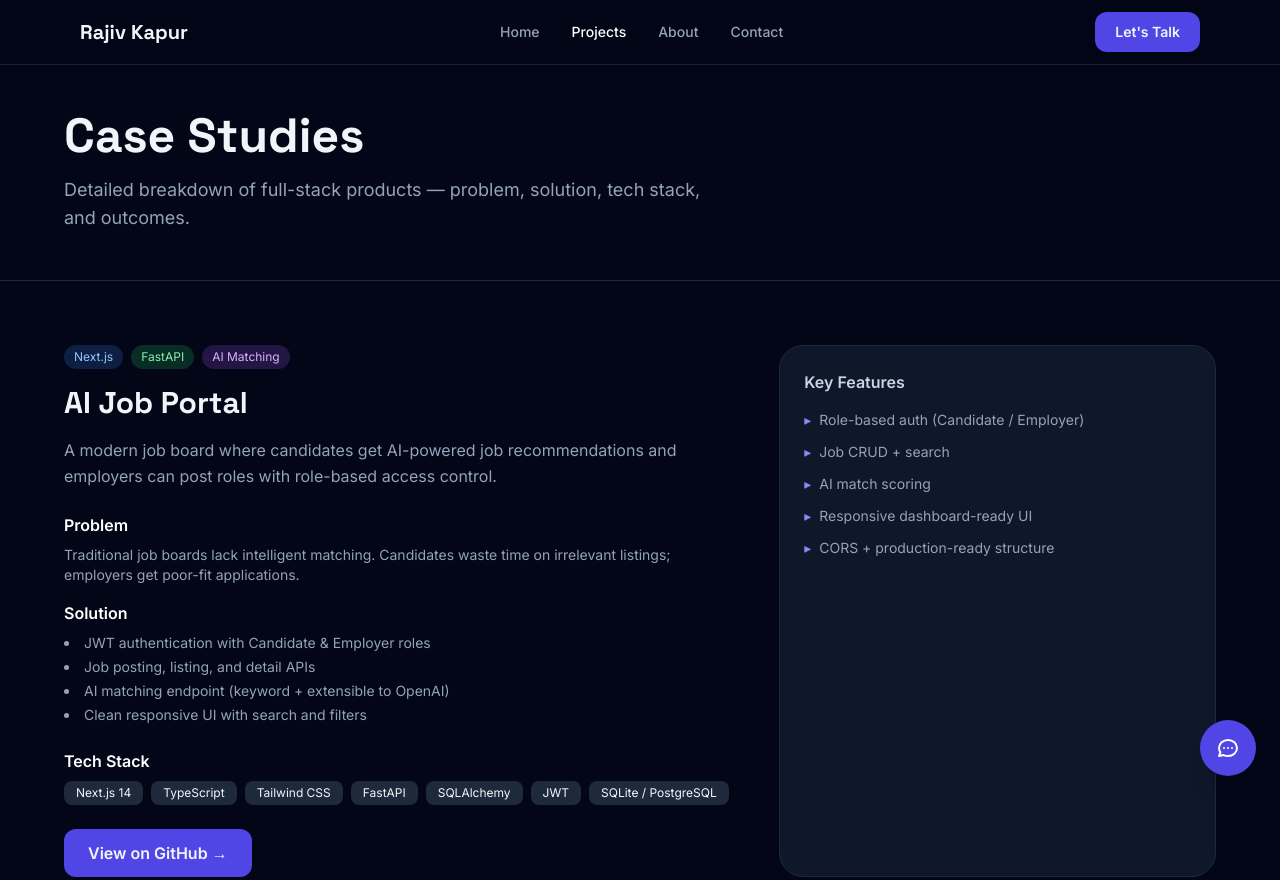
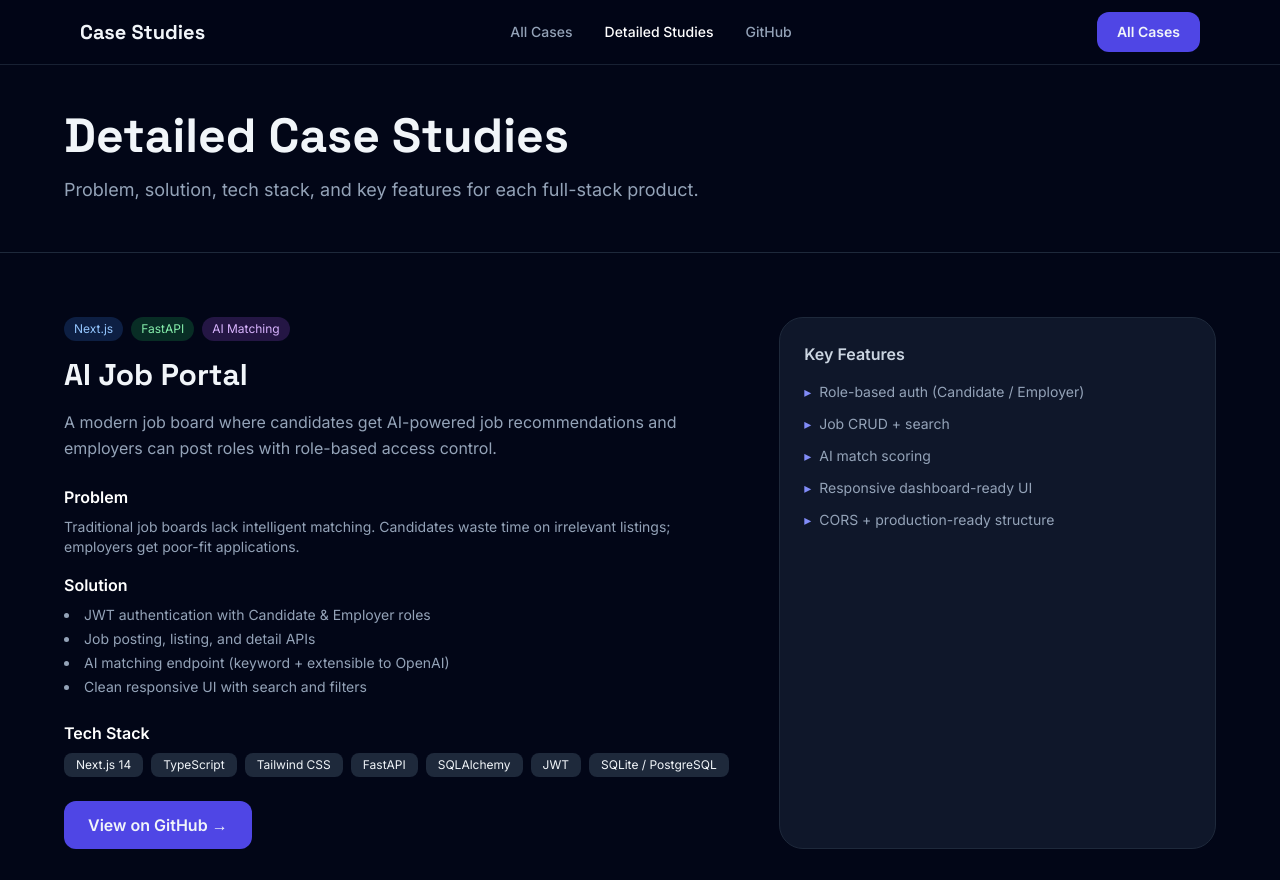
Before and after one commit to Rk-io-A/casestudies, a plain HTML site: page projects.html in a window 1280 px wide. Shown: the top 880 px of the page. Drawn offline with nearby package versions, Linux system fonts and the light colour scheme.

Commit message:
Update projects page: case-studies only nav, remove portfolio links

```diff
--- a/projects.html
+++ b/projects.html
@@ -3,7 +3,7 @@
 <head>
   <meta charset="UTF-8" />
   <meta name="viewport" content="width=device-width, initial-scale=1.0" />
-  <title>Projects & Case Studies | Rajiv Kapur</title>
+  <title>Detailed Case Studies | Rajiv Kapur</title>
   <script src="https://cdn.tailwindcss.com"></script>
   <link href="https://fonts.googleapis.com/css2?family=Inter:wght@300;400;500;600;700;800&family=Space+Grotesk:wght@500;600;700&display=swap" rel="stylesheet">
   <script>tailwind.config={theme:{extend:{fontFamily:{sans:['Inter','sans-serif'],display:['Space Grotesk','sans-serif']}}}}</script>
@@ -13,25 +13,23 @@
 
 <nav class="fixed top-0 left-0 right-0 z-50 bg-slate-950/80 backdrop-blur-xl border-b border-slate-800/80">
   <div class="max-w-6xl mx-auto px-4 h-16 flex items-center justify-between">
-    <a href="index.html" class="font-display font-bold text-xl">Rajiv Kapur</a>
+    <a href="index.html" class="font-display font-bold text-xl">Case Studies</a>
     <div class="hidden md:flex items-center gap-8 text-sm font-medium text-slate-400">
-      <a href="index.html" class="hover:text-white transition">Home</a>
-      <a href="projects.html" class="text-white">Projects</a>
-      <a href="about.html" class="hover:text-white transition">About</a>
-      <a href="contact.html" class="hover:text-white transition">Contact</a>
+      <a href="index.html" class="hover:text-white transition">All Cases</a>
+      <a href="projects.html" class="text-white">Detailed Studies</a>
+      <a href="https://github.com/Rk-io-A" target="_blank" class="hover:text-white transition">GitHub</a>
     </div>
-    <a href="contact.html" class="px-5 py-2.5 bg-indigo-600 hover:bg-indigo-500 rounded-xl text-sm font-semibold transition">Let's Talk</a>
+    <a href="index.html" class="px-5 py-2.5 bg-indigo-600 hover:bg-indigo-500 rounded-xl text-sm font-semibold transition">All Cases</a>
   </div>
 </nav>
 
 <section class="pt-28 pb-12 px-4">
   <div class="max-w-6xl mx-auto">
-    <h1 class="font-display text-4xl md:text-5xl font-bold mb-4">Case Studies</h1>
-    <p class="text-slate-400 text-lg max-w-2xl">Detailed breakdown of full-stack products — problem, solution, tech stack, and outcomes.</p>
+    <h1 class="font-display text-4xl md:text-5xl font-bold mb-4">Detailed Case Studies</h1>
+    <p class="text-slate-400 text-lg max-w-2xl">Problem, solution, tech stack, and key features for each full-stack product.</p>
   </div>
 </section>
 
-<!-- Case Study 1 -->
 <section id="job-portal" class="py-16 px-4 border-t border-slate-800">
   <div class="max-w-6xl mx-auto">
     <div class="grid lg:grid-cols-5 gap-10">
@@ -43,10 +41,8 @@
         </div>
         <h2 class="font-display text-3xl font-bold mb-4">AI Job Portal</h2>
         <p class="text-slate-400 mb-6 leading-relaxed">A modern job board where candidates get AI-powered job recommendations and employers can post roles with role-based access control.</p>
-
         <h3 class="font-semibold text-white mb-2">Problem</h3>
         <p class="text-slate-400 text-sm mb-4">Traditional job boards lack intelligent matching. Candidates waste time on irrelevant listings; employers get poor-fit applications.</p>
-
         <h3 class="font-semibold text-white mb-2">Solution</h3>
         <ul class="text-slate-400 text-sm space-y-1 mb-6 list-disc list-inside">
           <li>JWT authentication with Candidate & Employer roles</li>
@@ -54,7 +50,6 @@
           <li>AI matching endpoint (keyword + extensible to OpenAI)</li>
           <li>Clean responsive UI with search and filters</li>
         </ul>
-
         <h3 class="font-semibold text-white mb-2">Tech Stack</h3>
         <div class="flex flex-wrap gap-2 mb-6">
           <span class="px-3 py-1 bg-slate-800 rounded-lg text-xs">Next.js 14</span>
@@ -65,7 +60,6 @@
           <span class="px-3 py-1 bg-slate-800 rounded-lg text-xs">JWT</span>
           <span class="px-3 py-1 bg-slate-800 rounded-lg text-xs">SQLite / PostgreSQL</span>
         </div>
-
         <a href="https://github.com/Rk-io-A/ai-job-portal" target="_blank" class="inline-flex px-6 py-3 bg-indigo-600 hover:bg-indigo-500 rounded-xl font-semibold transition">View on GitHub →</a>
       </div>
       <div class="lg:col-span-2">
@@ -84,7 +78,6 @@
   </div>
 </section>
 
-<!-- Case Study 2 -->
 <section id="food-delivery" class="py-16 px-4 border-t border-slate-800 bg-slate-900/30">
   <div class="max-w-6xl mx-auto">
     <div class="grid lg:grid-cols-5 gap-10">
@@ -96,10 +89,8 @@
         </div>
         <h2 class="font-display text-3xl font-bold mb-4">Food Delivery Platform</h2>
         <p class="text-slate-400 mb-6">Swiggy/Zomato-style multi-vendor platform supporting customers, restaurant owners, and delivery roles.</p>
-
         <h3 class="font-semibold text-white mb-2">Problem</h3>
         <p class="text-slate-400 text-sm mb-4">Building a multi-sided marketplace requires solid domain modeling, order flows, and role separation.</p>
-
         <h3 class="font-semibold text-white mb-2">Solution</h3>
         <ul class="text-slate-400 text-sm space-y-1 mb-6 list-disc list-inside">
           <li>Restaurant & menu management</li>
@@ -107,7 +98,6 @@
           <li>Customer / Restaurant / Delivery roles</li>
           <li>Order status lifecycle</li>
         </ul>
-
         <h3 class="font-semibold text-white mb-2">Tech Stack</h3>
         <div class="flex flex-wrap gap-2 mb-6">
           <span class="px-3 py-1 bg-slate-800 rounded-lg text-xs">Next.js 14</span>
@@ -117,7 +107,6 @@
           <span class="px-3 py-1 bg-slate-800 rounded-lg text-xs">JWT Auth</span>
           <span class="px-3 py-1 bg-slate-800 rounded-lg text-xs">Pydantic</span>
         </div>
-
         <a href="https://github.com/Rk-io-A/food-delivery-platform" target="_blank" class="inline-flex px-6 py-3 bg-orange-600 hover:bg-orange-500 rounded-xl font-semibold transition">View on GitHub →</a>
       </div>
       <div class="lg:col-span-2">
@@ -136,7 +125,6 @@
   </div>
 </section>
 
-<!-- Case Study 3 -->
 <section id="saas" class="py-16 px-4 border-t border-slate-800">
   <div class="max-w-6xl mx-auto">
     <div class="grid lg:grid-cols-5 gap-10">
@@ -148,10 +136,8 @@
         </div>
         <h2 class="font-display text-3xl font-bold mb-4">SaaS Analytics Dashboard</h2>
         <p class="text-slate-400 mb-6">Subscription analytics platform tracking MRR, churn rate, active subscribers, and revenue — ready for Stripe webhooks.</p>
-
         <h3 class="font-semibold text-white mb-2">Problem</h3>
         <p class="text-slate-400 text-sm mb-4">SaaS founders need clear visibility into recurring revenue and churn without complex BI tools.</p>
-
         <h3 class="font-semibold text-white mb-2">Solution</h3>
         <ul class="text-slate-400 text-sm space-y-1 mb-6 list-disc list-inside">
           <li>Subscription CRUD + cancel flow</li>
@@ -159,7 +145,6 @@
           <li>Dark modern dashboard UI</li>
           <li>Extensible for Stripe webhook ingestion</li>
         </ul>
-
         <h3 class="font-semibold text-white mb-2">Tech Stack</h3>
         <div class="flex flex-wrap gap-2 mb-6">
           <span class="px-3 py-1 bg-slate-800 rounded-lg text-xs">Next.js 14</span>
@@ -168,7 +153,6 @@
           <span class="px-3 py-1 bg-slate-800 rounded-lg text-xs">SQLAlchemy</span>
           <span class="px-3 py-1 bg-slate-800 rounded-lg text-xs">JWT</span>
         </div>
-
         <a href="https://github.com/Rk-io-A/saas-analytics-dashboard" target="_blank" class="inline-flex px-6 py-3 bg-emerald-600 hover:bg-emerald-500 rounded-xl font-semibold transition">View on GitHub →</a>
       </div>
       <div class="lg:col-span-2">
@@ -187,7 +171,6 @@
   </div>
 </section>
 
-<!-- Case Study 4 -->
 <section id="whiteboard" class="py-16 px-4 border-t border-slate-800 bg-slate-900/30">
   <div class="max-w-6xl mx-auto">
     <div class="grid lg:grid-cols-5 gap-10">
@@ -199,10 +182,8 @@
         </div>
         <h2 class="font-display text-3xl font-bold mb-4">Realtime Collaborative Whiteboard</h2>
         <p class="text-slate-400 mb-6">Miro-style collaborative canvas with live drawing sync and integrated chat room.</p>
-
         <h3 class="font-semibold text-white mb-2">Problem</h3>
         <p class="text-slate-400 text-sm mb-4">Remote teams need lightweight collaborative spaces without heavy tools.</p>
-
         <h3 class="font-semibold text-white mb-2">Solution</h3>
         <ul class="text-slate-400 text-sm space-y-1 mb-6 list-disc list-inside">
           <li>Canvas-based drawing with color & brush size</li>
@@ -210,7 +191,6 @@
           <li>Live chat panel</li>
           <li>Room-based sessions with stroke history for late joiners</li>
         </ul>
-
         <h3 class="font-semibold text-white mb-2">Tech Stack</h3>
         <div class="flex flex-wrap gap-2 mb-6">
           <span class="px-3 py-1 bg-slate-800 rounded-lg text-xs">Next.js 14</span>
@@ -219,7 +199,6 @@
           <span class="px-3 py-1 bg-slate-800 rounded-lg text-xs">WebSockets</span>
           <span class="px-3 py-1 bg-slate-800 rounded-lg text-xs">Tailwind</span>
         </div>
-
         <a href="https://github.com/Rk-io-A/realtime-whiteboard" target="_blank" class="inline-flex px-6 py-3 bg-violet-600 hover:bg-violet-500 rounded-xl font-semibold transition">View on GitHub →</a>
       </div>
       <div class="lg:col-span-2">
@@ -238,7 +217,6 @@
   </div>
 </section>
 
-<!-- Case Study 5 -->
 <section id="content" class="py-16 px-4 border-t border-slate-800">
   <div class="max-w-6xl mx-auto">
     <div class="grid lg:grid-cols-5 gap-10">
@@ -250,10 +228,8 @@
         </div>
         <h2 class="font-display text-3xl font-bold mb-4">AI Content Generator + SEO Blog</h2>
         <p class="text-slate-400 mb-6">Generate complete SEO-optimized articles from a topic, with meta description, keywords, and SEO score.</p>
-
         <h3 class="font-semibold text-white mb-2">Problem</h3>
         <p class="text-slate-400 text-sm mb-4">Creating consistent, SEO-friendly content at scale is time-consuming for marketers and founders.</p>
-
         <h3 class="font-semibold text-white mb-2">Solution</h3>
         <ul class="text-slate-400 text-sm space-y-1 mb-6 list-disc list-inside">
           <li>Topic → full structured article generation</li>
@@ -261,7 +237,6 @@
           <li>SEO score algorithm</li>
           <li>Save & publish posts with slugs</li>
         </ul>
-
         <h3 class="font-semibold text-white mb-2">Tech Stack</h3>
         <div class="flex flex-wrap gap-2 mb-6">
           <span class="px-3 py-1 bg-slate-800 rounded-lg text-xs">Next.js 14</span>
@@ -270,7 +245,6 @@
           <span class="px-3 py-1 bg-slate-800 rounded-lg text-xs">SQLAlchemy</span>
           <span class="px-3 py-1 bg-slate-800 rounded-lg text-xs">JWT</span>
         </div>
-
         <a href="https://github.com/Rk-io-A/ai-content-generator" target="_blank" class="inline-flex px-6 py-3 bg-pink-600 hover:bg-pink-500 rounded-xl font-semibold transition">View on GitHub →</a>
       </div>
       <div class="lg:col-span-2">
@@ -291,29 +265,15 @@
 
 <section class="py-16 px-4 border-t border-slate-800">
   <div class="max-w-4xl mx-auto text-center">
-    <h2 class="font-display text-3xl font-bold mb-4">Want something similar built for you?</h2>
-    <p class="text-slate-400 mb-8">I can design and develop custom full-stack products tailored to your business.</p>
-    <a href="contact.html" class="inline-flex px-10 py-4 bg-indigo-600 hover:bg-indigo-500 rounded-2xl font-bold text-lg transition shadow-xl shadow-indigo-500/25">Start Your Project</a>
+    <h2 class="font-display text-2xl font-bold mb-4">Source code on GitHub</h2>
+    <p class="text-slate-400 mb-6">Each case study links to its full repository with frontend + backend.</p>
+    <a href="index.html" class="inline-flex px-8 py-3.5 bg-slate-800 hover:bg-slate-700 border border-slate-700 rounded-xl font-semibold transition">← Back to all case studies</a>
   </div>
 </section>
 
 <footer class="border-t border-slate-800 py-10 px-4 text-center text-sm text-slate-500">
-  <p>© 2026 Rajiv Kapur · <a href="index.html" class="hover:text-indigo-400">Home</a> · <a href="contact.html" class="hover:text-indigo-400">Contact</a></p>
+  <p>Case Studies by <strong class="text-slate-300">Rajiv Kapur</strong></p>
+  <p class="mt-2"><a href="index.html" class="hover:text-indigo-400">All Cases</a> · <a href="https://github.com/Rk-io-A" class="hover:text-indigo-400">GitHub</a> · <a href="https://casestudies.rajivkapur.in.net" class="hover:text-indigo-400">casestudies.rajivkapur.in.net</a></p>
 </footer>
-
-<script src="js/chatbot.js"></script>
-<div id="chatbot" class="fixed bottom-6 right-6 z-50">
-  <button id="chat-toggle" class="w-14 h-14 bg-indigo-600 hover:bg-indigo-500 rounded-full shadow-xl flex items-center justify-center transition">
-    <svg class="w-6 h-6 text-white" fill="none" stroke="currentColor" viewBox="0 0 24 24"><path stroke-linecap="round" stroke-linejoin="round" stroke-width="2" d="M8 12h.01M12 12h.01M16 12h.01M21 12c0 4.418-4.03 8-9 8a9.863 9.863 0 01-4.255-.949L3 20l1.395-3.72C3.512 15.042 3 13.574 3 12c0-4.418 4.03-8 9-8s9 3.582 9 8z"/></svg>
-  </button>
-  <div id="chat-window" class="hidden absolute bottom-16 right-0 w-80 bg-slate-900 border border-slate-700 rounded-2xl shadow-2xl overflow-hidden">
-    <div class="bg-indigo-600 px-4 py-3 flex justify-between"><span class="font-semibold text-sm">Chat Assistant</span><button id="chat-close">✕</button></div>
-    <div id="chat-messages" class="h-64 overflow-y-auto p-4 space-y-3 text-sm"><div class="bg-slate-800 rounded-xl p-3 text-slate-300">Hi! Ask about any case study or tech stack.</div></div>
-    <div class="p-3 border-t border-slate-700 flex gap-2">
-      <input id="chat-input" type="text" placeholder="Message..." class="flex-1 bg-slate-800 border border-slate-600 rounded-xl px-3 py-2 text-sm focus:outline-none focus:border-indigo-500"/>
-      <button id="chat-send" class="px-3 py-2 bg-indigo-600 rounded-xl text-sm">Send</button>
-    </div>
-  </div>
-</div>
 </body>
 </html>
```
